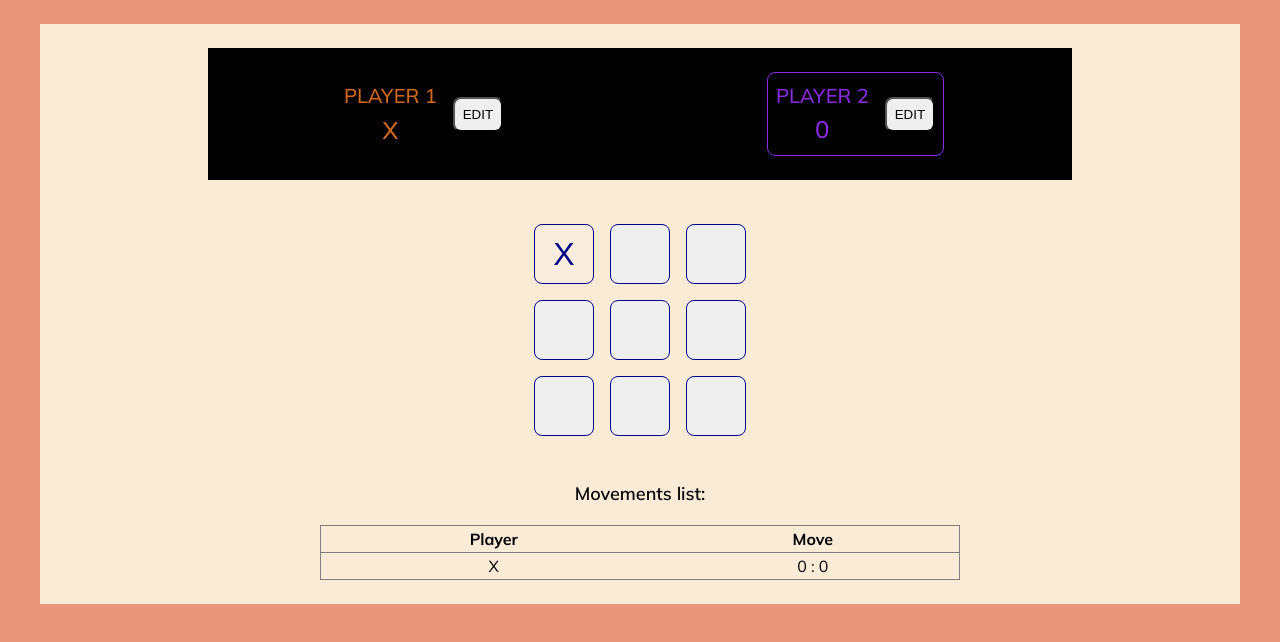
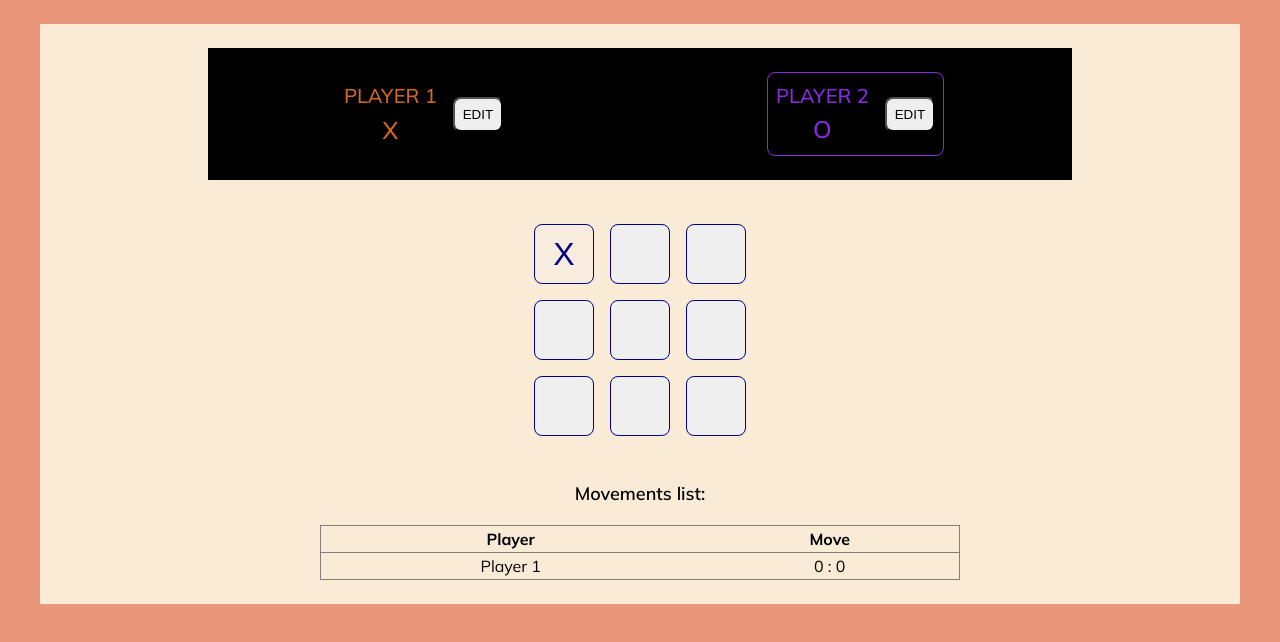
Before and after one commit to PVinaches/TicTacToe_ReactPractice, a React (Vite) app in the folder tic-tac-toe/: page / in a window 1280 px wide. Both pictures are taken after a click on the button 564 px from the left and 254 px from the top of the page. Shown: the top 642 px of the page. Built offline with nearby package versions, Linux system fonts and the light colour scheme.

Commit message:
feat: fix ending conditions + refactor + clean

```diff
--- a/tic-tac-toe/src/App.jsx
+++ b/tic-tac-toe/src/App.jsx
@@ -1,12 +1,14 @@
 import { useState } from 'react';
+
 import Player from './components/Player';
 import GameBoard from './components/GameBoard'
 import Log from './components/Log';
+
 import './App.css';
 
-const initialGameBoard = Array(3).fill().map(() => Array(3).fill());
+import { InitialGameBoard, InitialPlayers } from './assets/constants';
 
-function checkWinner(board) {
+function checkEndConditions(board, turnsLength) {
   // Diagonals winning conditions
   if ((board[0][0] == board[1][1] && board[0][0] == board[2][2]) ||
     (board[0][2] == board[1][1] && board[0][2] == board[2][0])) {
@@ -24,13 +26,29 @@ function checkWinner(board) {
     }
   }
 
+  // Draw condition
+  if (turnsLength > 8) {
+    return 'draw';
+  }
+
+  // No winner yet
   return undefined;
 }
 
+function obtainGameBoard(turns) {
+  const gameBoard = [...InitialGameBoard.map(array => [...array])];
+
+  for (const turn of turns) {
+    const { square, player } = turn;
+    const { row, col } = square;
+    gameBoard[row][col] = player;
+  }
+
+  return gameBoard;
+}
+
 function App() {
-
   const [gameTurns, setGameTurns] = useState([]);
-  const [win, setWin] = useState(undefined);
 
   function handlePlayer(rowIndex, colIndex) {
     setGameTurns((prevTurns) => {
@@ -38,41 +56,40 @@ function App() {
 
       const updatedTurns = [{square: {row: rowIndex, col: colIndex}, player: currentPlayer}, ...prevTurns];
 
-      // Check if winner
-      const winner = checkWinner(gameBoard);
-      if (winner != undefined) setWin(winner);
-
-      // Check if draw
-      if (updatedTurns.length > 8 && winner == undefined) {
-        setWin('draw');
-      }
-
       return updatedTurns;
     });
   }
 
-  const gameBoard = [...initialGameBoard.map(array => [...array])];
+  const gameBoard = obtainGameBoard(gameTurns);
 
-  for (const turn of gameTurns) {
-    const { square, player } = turn;
-    const { row, col } = square;
-    gameBoard[row][col] = player;
+  // Check if winner / draw
+  const win = checkEndConditions(gameBoard, gameTurns.length);
+
+  const [players, setPlayers] = useState(InitialPlayers);
+
+  function updatePlayersHandler(symbol, newName) {
+    setPlayers(prevPlayers => {
+      return {
+        ...prevPlayers,
+        [symbol] : newName
+      }
+    });
   }
 
   return <main>
     <div id="game-container">
 
       <div id="players">
-        <Player name ="Player 1" symbol="X" isActive={gameTurns.length > 0 ? gameTurns[0].player === "O" : true} />
-        <Player name ="Player 2" symbol="0" isActive={gameTurns.length > 0 ? gameTurns[0].player === "X" : false} />
+        <Player name ={players.X} symbol="X" changeNameHandler={updatePlayersHandler} isActive={gameTurns.length > 0 ? gameTurns[0].player === "O" : true} />
+        <Player name ={players.O} symbol="O" changeNameHandler={updatePlayersHandler} isActive={gameTurns.length > 0 ? gameTurns[0].player === "X" : false} />
       </div>
 
       {win == 'draw' && <p>Game finished in draw!</p>}
-      {win != undefined && <p>Game won by {win}!</p>}
+      {win != undefined && win != 'draw' && <p>Game won by {win}!</p>}
 
       <GameBoard onHandlePlayer={handlePlayer} board={gameBoard} />
 
-      <Log turns={gameTurns} />
+      <Log turns={gameTurns} players={players} />
 
     </div>
 
--- /dev/null
+++ b/tic-tac-toe/src/assets/constants.js
@@ -0,0 +1,6 @@
+export const InitialGameBoard = Array(3).fill().map(() => Array(3).fill());
+
+export const InitialPlayers = {
+  X: "Player 1",
+  O: "Player 2"
+};
--- a/tic-tac-toe/src/components/Log.jsx
+++ b/tic-tac-toe/src/components/Log.jsx
@@ -1,7 +1,7 @@
 import PropTypes from 'prop-types';
 import './Log.css';
 
-export default function Log({ turns }) {
+export default function Log({ turns, players }) {
   if (turns && turns.length > 0) {
     return (
       <>
@@ -16,7 +16,7 @@ export default function Log({ turns }) {
           <tbody>
             {turns.map((turn, i) => (
               <tr key={i}>
-                <td>{turn.player}</td>
+                <td>{players[turn.player]}</td>
                 <td>{turn.square.row} : {turn.square.col}</td>
               </tr>
             ))}
@@ -28,5 +28,6 @@ export default function Log({ turns }) {
 }
 
 Log.propTypes = {
-  turns: PropTypes.any
+  turns: PropTypes.any,
+  players: PropTypes.object
 };
--- a/tic-tac-toe/src/components/Player.jsx
+++ b/tic-tac-toe/src/components/Player.jsx
@@ -2,22 +2,23 @@ import PropTypes from 'prop-types';
 import { useState } from 'react';
 import './Player.css';
 
-export default function Player({ name, symbol, isActive }) {
+export default function Player({ name, symbol, changeNameHandler, isActive }) {
 
   const [isEditing, setIsEditing] = useState(false);
   const [playerName, setPlayerName] = useState(name);
 
   function editClickHandler() {
     setIsEditing((editing) => !editing);
+    changeNameHandler(symbol, playerName);
   }
 
-  function changeNameHandler(event) {
+  function nameHandler(event) {
     setPlayerName(event.target.value);
   }
 
   let editablePlayerName = <span className="player-name">{playerName}</span>;
 
-  if (isEditing) editablePlayerName = <input type='text' required value={playerName} onChange={changeNameHandler} />;
+  if (isEditing) editablePlayerName = <input type='text' required value={playerName} onChange={nameHandler} />;
 
 
   return (
@@ -34,5 +35,6 @@ export default function Player({ name, symbol, isActive }) {
 Player.propTypes = {
   name: PropTypes.string.isRequired,
   symbol: PropTypes.string.isRequired,
+  changeNameHandler: PropTypes.func.isRequired,
   isActive: PropTypes.any
 };
```
